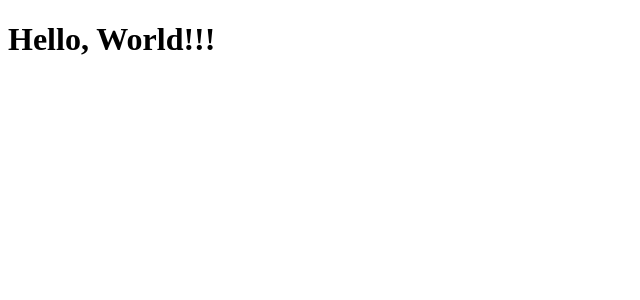
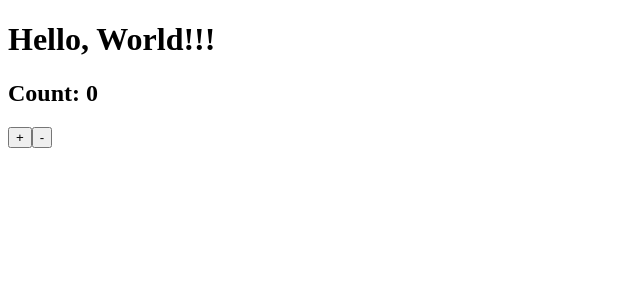
Before and after one commit to adolfoweloy/js-tooling, a React app: page / in a window 1280 px wide. Shown: the top 300 px of the page, without its empty margins (0-640 px from the left). Built offline with nearby package versions, Linux system fonts and the light colour scheme.

Commit message:
adds plugin-proposal-class-properties plugin in order to babel to recoginise new js features

```diff
--- a/package.json
+++ b/package.json
@@ -13,6 +13,7 @@
   "devDependencies": {
     "@babel/cli": "^7.8.4",
     "@babel/core": "^7.8.7",
+    "@babel/plugin-proposal-class-properties": "^7.8.3",
     "@babel/preset-env": "^7.8.7",
     "@babel/preset-react": "^7.8.3",
     "babel-loader": "^8.0.6",
--- a/src/App.js
+++ b/src/App.js
@@ -1,8 +1,19 @@
 import React from 'react'
 
 class App extends React.Component {
+    state = {
+        count: 0
+    }
+
     render() {
-        return <h1>Hello, World!!!</h1>
+        return (
+            <div>
+                <h1>Hello, World!!!</h1>
+                <h2>Count: {this.state.count}</h2>
+                <button onClick={() => this.setState(state => ({count: state.count + 1}))}>+</button>
+                <button onClick={() => this.setState(state => ({count: state.count - 1}))}>-</button>
+            </div>
+        )
     }
 }
 
--- a/webpack.config.base.js
+++ b/webpack.config.base.js
@@ -14,7 +14,8 @@
                 loader: 'babel-loader',
                 exclude: /node_modules/,
                 options: {
-                    presets: ['@babel/preset-env', '@babel/preset-react']
+                    presets: ['@babel/preset-env', '@babel/preset-react'],
+                    plugins: ['@babel/plugin-proposal-class-properties']
                 }
             }
         ]
```
Also changed, not shown: 1 other file (tests, documents, lock files or other folders).
